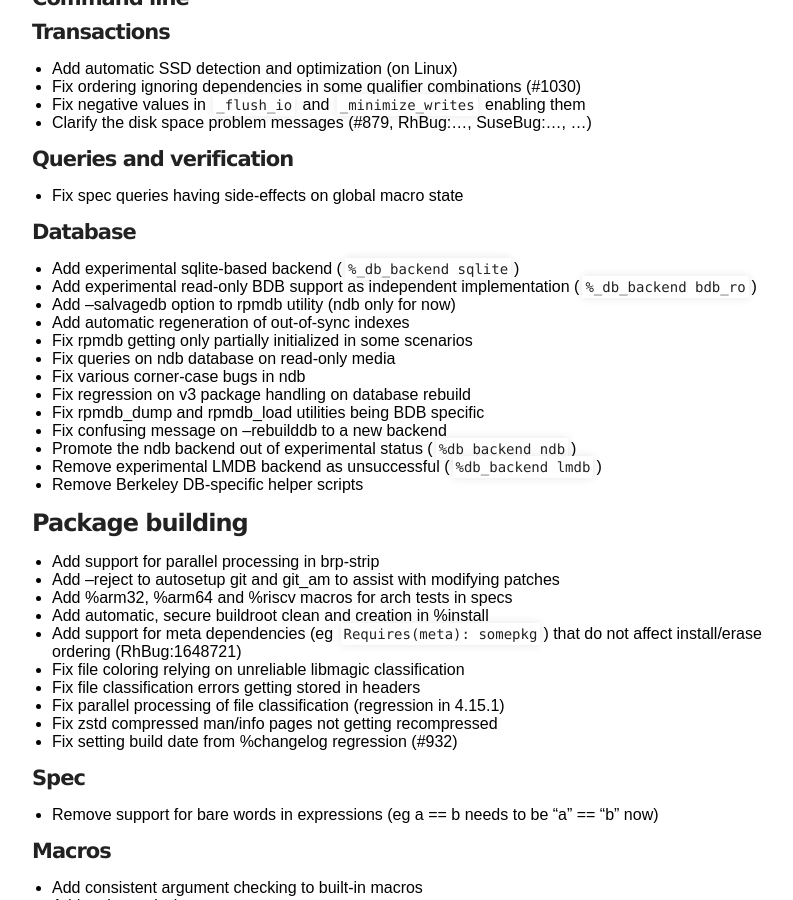
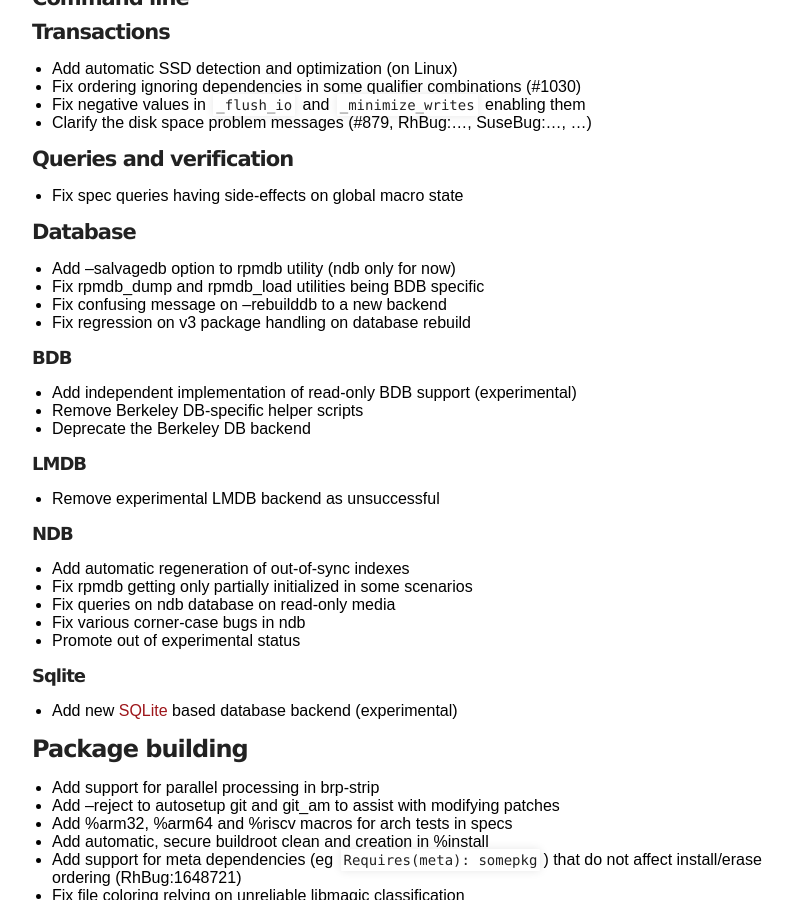
Before and after one commit to rpm-software-management/rpm-web, a Jekyll site: the page built from wiki/Releases/4.16.0.md, in a window 1280 px wide and 900 px high, scrolled down 608 px. Shown: the whole window, without its empty margins (218-1011 px from the left). Built offline with Jekyll 4.4.1, drawn with Linux system fonts in a browser that asks for light colours.

Commit message:
Split database section to further subtitles, there are so many now

```diff
--- a/wiki/Releases/4.16.0.md
+++ b/wiki/Releases/4.16.0.md
@@ -28,20 +28,29 @@ title: rpm.org - Releases
 * Fix spec queries having side-effects on global macro state
 
 #### Database
-* Add experimental sqlite-based backend (`%_db_backend sqlite`)
-* Add experimental read-only BDB support as independent implementation
-  (`%_db_backend bdb_ro`)
+
 * Add --salvagedb option to rpmdb utility (ndb only for now)
+* Fix rpmdb_dump and rpmdb_load utilities being BDB specific
+* Fix confusing message on --rebuilddb to a new backend
+* Fix regression on v3 package handling on database rebuild
+
+##### BDB
+* Add independent implementation of read-only BDB support (experimental)
+* Remove Berkeley DB-specific helper scripts
+* Deprecate the Berkeley DB backend
+
+##### LMDB
+* Remove experimental LMDB backend as unsuccessful
+
+##### NDB
 * Add automatic regeneration of out-of-sync indexes
 * Fix rpmdb getting only partially initialized in some scenarios
 * Fix queries on ndb database on read-only media
 * Fix various corner-case bugs in ndb
-* Fix regression on v3 package handling on database rebuild
-* Fix rpmdb_dump and rpmdb_load utilities being BDB specific
-* Fix confusing message on --rebuilddb to a new backend
-* Promote the ndb backend out of experimental status (`%db_backend ndb`)
-* Remove experimental LMDB backend as unsuccessful (`%db_backend lmdb`)
-* Remove Berkeley DB-specific helper scripts
+* Promote out of experimental status
+
+##### Sqlite
+* Add new [SQLite](https://www.sqlite.org) based database backend (experimental)
 
 ### Package building
 * Add support for parallel processing in brp-strip
```
